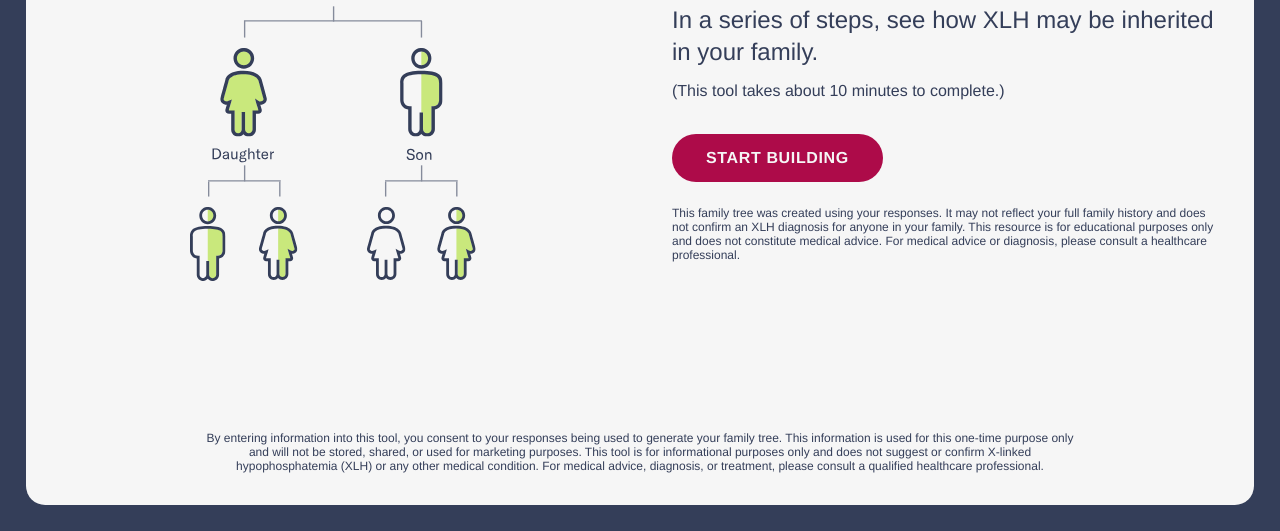
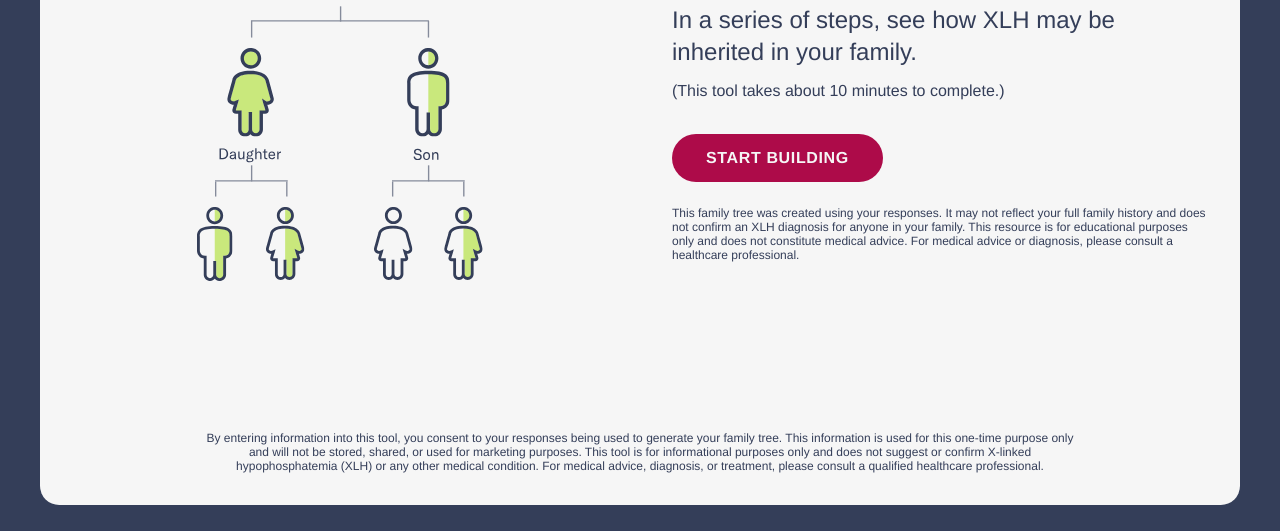
Before and after one commit to efthemiosprime/xlh-trace, a website built with Vite: page start-preview.html in a window 1280 px wide. Shown: the part 269-800 px from the top of the page. Built offline with nearby package versions, Linux system fonts and the light colour scheme.

Commit message:
style(screen): cap start card max-width at 1200px

```diff
--- a/src/screens/StartScreen.scss
+++ b/src/screens/StartScreen.scss
@@ -12,7 +12,7 @@
 .start__card {
   flex: 1 1 auto;
   width: 100%;
-  max-width: 1440px;                      // design width; fills 100% below this
+  max-width: 1200px;                      // design content width; fills 100% below this
   margin: 0 auto;
   display: flex;
   flex-direction: column;
```
